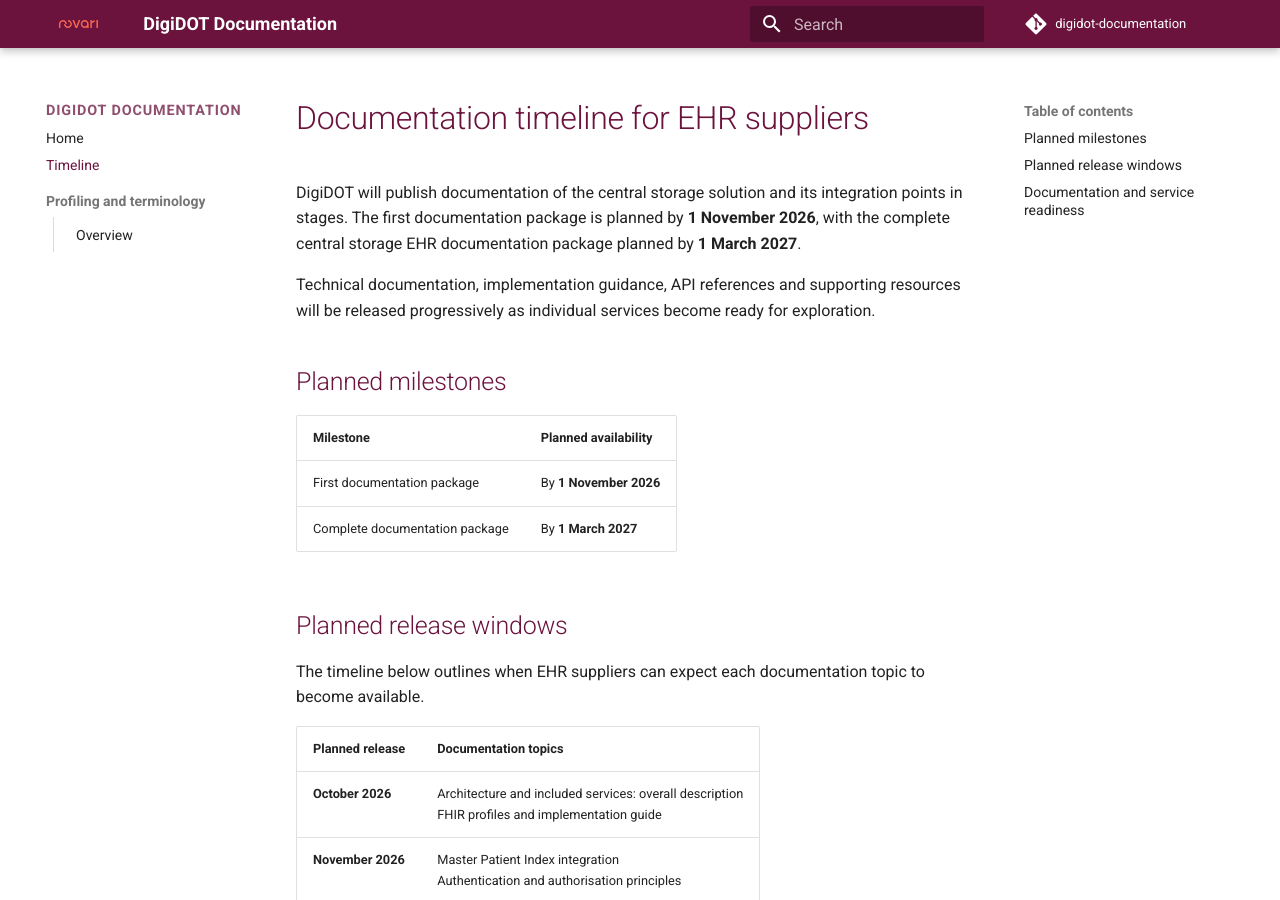
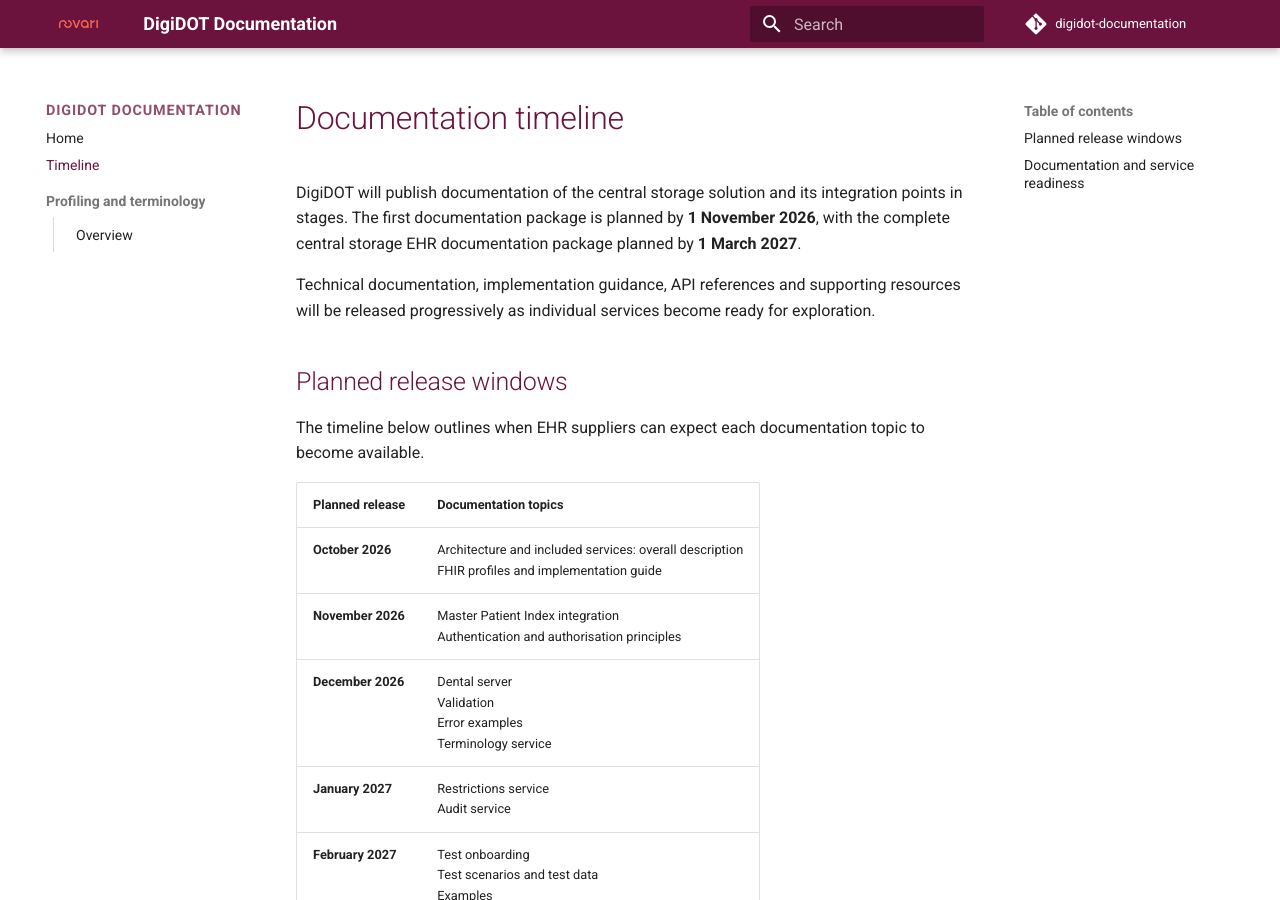
Before and after one commit to novariiks/digidot-documentation, an MkDocs documentation site: the page built from docs/timeline.md, in a window 1280 px wide and 900 px high. Built offline with MkDocs 1.6.1 and Material for MkDocs 9.7.7, drawn with Linux system fonts in a browser that asks for light colours; comment, search, counter and statistics services are not loaded.

Commit message:
Simplify documentation timeline for EHR suppliers
Removed specific milestone details and simplified the documentation timeline.

```diff
--- a/docs/timeline.md
+++ b/docs/timeline.md
@@ -1,15 +1,8 @@
-# Documentation timeline for EHR suppliers
+# Documentation timeline
 
 DigiDOT will publish documentation of the central storage solution and its integration points in stages. The first documentation package is planned by **1 November 2026**, with the complete central storage EHR documentation package planned by **1 March 2027**.
 
 Technical documentation, implementation guidance, API references and supporting resources will be released progressively as individual services become ready for exploration.
-
-## Planned milestones
-
-| Milestone | Planned availability |
-| --- | --- |
-| First documentation package | By **1 November 2026** |
-| Complete documentation package | By **1 March 2027** |
 
 ## Planned release windows
 
```
